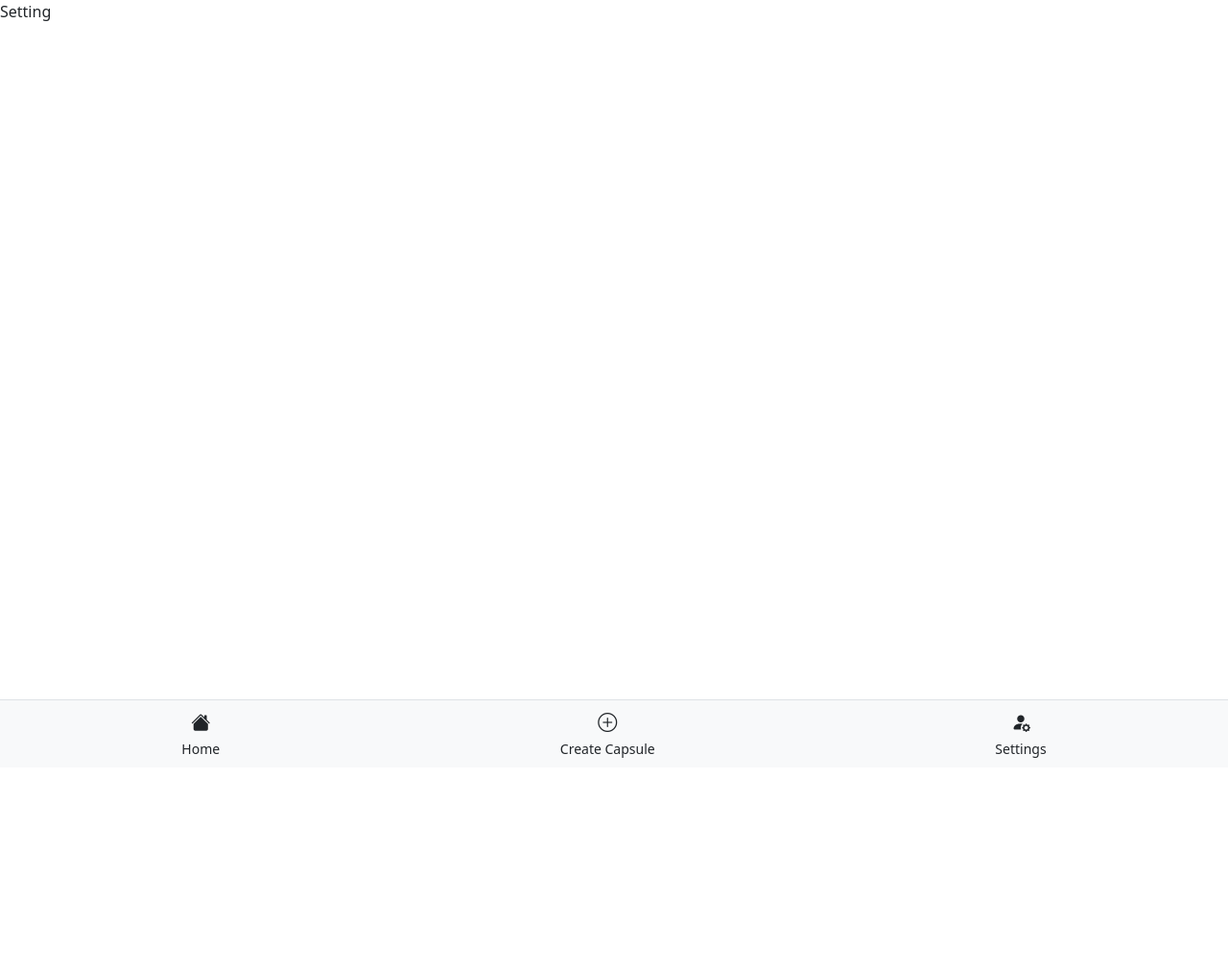
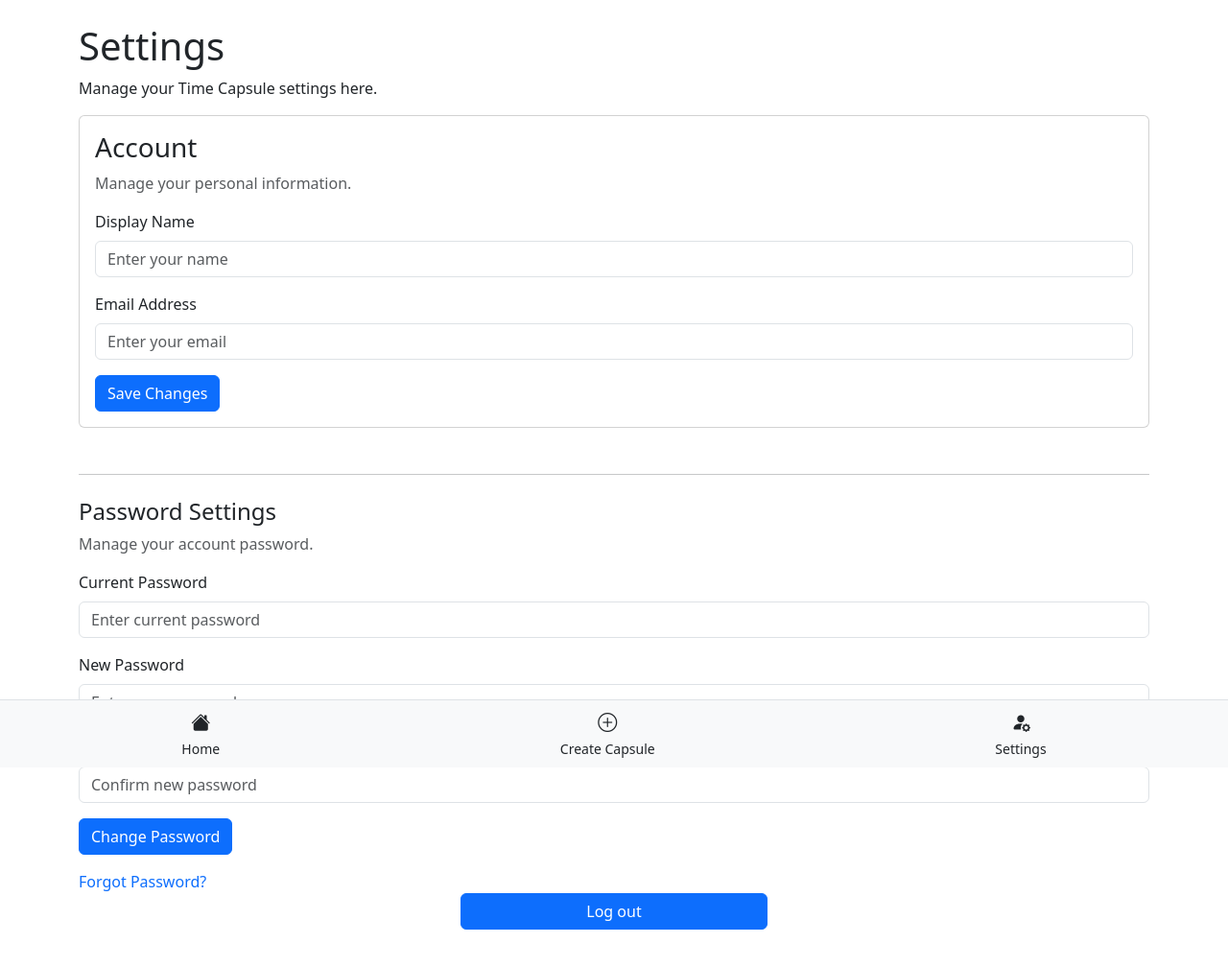
Before and after one commit to YanY213/1800_202630_BBY03, a website built with Vite: page pages/settings.html in a window 1280 px wide. Shown: the whole page at 96% size. Before the commit the page ends 800 px from the top, so only its background shows below. Built offline with nearby package versions, Linux system fonts and the light colour scheme; some packages are replaced by stand-ins of ours; no server answers.

Commit message:
Merge Shelly's Settings Page and Added log out Button

```diff
--- a/pages/settings.html
+++ b/pages/settings.html
@@ -22,7 +22,7 @@
     />
 
     <!-- Web Components for shared navbar and footer layout -->
-    <script type="module" src="/src/components/site-navbar.js"></script>
+    <script type="module" src="../src/components/site-navbar.js"></script>
   </head>
 
   <body>
@@ -33,11 +33,105 @@
 
     <site-navbar></site-navbar>
     <!-- Main content goes here -->
-    <p>Setting</p>
+    <div class="overflow-scroll" style="margin-bottom: 100px">
+      <div class="container py-4">
+        <h1>Settings</h1>
+        <p>Manage your Time Capsule settings here.</p>
+
+        <!-- Account Section -->
+        <div class="card">
+          <div class="card-body">
+            <h3 class="card-title">Account</h3>
+            <p class="text-muted">Manage your personal information.</p>
+
+            <div class="mb-3">
+              <label for="displayName" class="form-label"> Display Name </label>
+              <input
+                type="text"
+                class="form-control"
+                id="displayName"
+                placeholder="Enter your name"
+              />
+            </div>
+
+            <div class="mb-3">
+              <label for="email" class="form-label"> Email Address </label>
+              <input
+                type="email"
+                class="form-control"
+                id="email"
+                placeholder="Enter your email"
+              />
+            </div>
+
+            <button type="button" class="btn btn-primary">Save Changes</button>
+          </div>
+        </div>
+      </div>
+
+      <div class="container mb-100">
+        <!-- Password Settings -->
+        <hr class="my-4" />
+
+        <h4>Password Settings</h4>
+        <p class="text-muted">Manage your account password.</p>
+
+        <!-- Change Password -->
+
+        <div class="mb-3">
+          <label for="currentPassword" class="form-label">
+            Current Password
+          </label>
+          <input
+            type="password"
+            class="form-control"
+            id="currentPassword"
+            placeholder="Enter current password"
+          />
+        </div>
+
+        <div class="mb-3">
+          <label for="newPassword" class="form-label"> New Password </label>
+          <input
+            type="password"
+            class="form-control"
+            id="newPassword"
+            placeholder="Enter new password"
+          />
+        </div>
+
+        <div class="mb-3">
+          <label for="confirmPassword" class="form-label">
+            Confirm New Password
+          </label>
+          <input
+            type="password"
+            class="form-control"
+            id="confirmPassword"
+            placeholder="Confirm new password"
+          />
+        </div>
+
+        <button type="button" class="btn btn-primary">Change Password</button>
+
+        <!-- Forgot Password -->
+        <div class="mt-3">
+          <a href="#" class="text-decoration-none"> Forgot Password? </a>
+        </div>
+      </div>
+
+      <!-- Log out button -->
+      <div class="d-flex flex-column align-items-center">
+        <button type="button" id="signoutButton" class="btn btn-primary w-25">
+          Log out
+        </button>
+      </div>
+    </div>
 
     <!---------------------------------------------->
     <!-- Your own JavaScript functions go here    -->
     <!---------------------------------------------->
     <!-- Link to scripts of your own -->
+    <script type="module" src="/src/logout.js"></script>
   </body>
 </html>
--- a/src/authentication.js
+++ b/src/authentication.js
@@ -51,7 +51,11 @@ export async function loginUser(email, password) {
 //   const user = await signupUser("Alice", "alice@email.com", "secret");
 // -------------------------------------------------------------
 export async function signupUser(name, email, password) {
-  const userCredential = await createUserWithEmailAndPassword(auth, email, password);
+  const userCredential = await createUserWithEmailAndPassword(
+    auth,
+    email,
+    password,
+  );
   await updateProfile(userCredential.user, { displayName: name });
   return userCredential.user;
 }
@@ -67,7 +71,7 @@ export async function signupUser(name, email, password) {
 // -------------------------------------------------------------
 export async function logoutUser() {
   await signOut(auth);
-  window.location.href = "index.html";
+  window.location.href = "/index.html";
 }
 
 // -------------------------------------------------------------
@@ -92,7 +96,7 @@ export function checkAuthState() {
         const displayName = user.displayName || user.email;
         $("#welcomeMessage").text(`Hello, ${displayName}!`);
       } else {
-        window.location.href = "index.html";
+        window.location.href = "/index.html";
       }
     }
   });
--- a/src/loginSignup.js
+++ b/src/loginSignup.js
@@ -23,7 +23,7 @@ function initAuthUI() {
   const toLoginBtn = document.getElementById("toLogin");
   const loginForm = document.getElementById("loginForm");
   const signupForm = document.getElementById("signupForm");
-  const redirectUrl = "pages/home.html";
+  const redirectUrl = "/pages/home.html";
 
   // --- Helper Functions ---
   // Toggle element visibility
--- /dev/null
+++ b/src/logout.js
@@ -0,0 +1,12 @@
+import { logoutUser } from "./authentication.js";
+
+function initAuthUI() {
+  // --- DOM Elements ---
+  const signoutButton = document.getElementById("signoutButton");
+
+  // --- Event Listeners ---
+  signoutButton?.addEventListener("click", logoutUser);
+}
+
+// --- Initialize UI on DOMContentLoaded ---
+document.addEventListener("DOMContentLoaded", initAuthUI);
```
